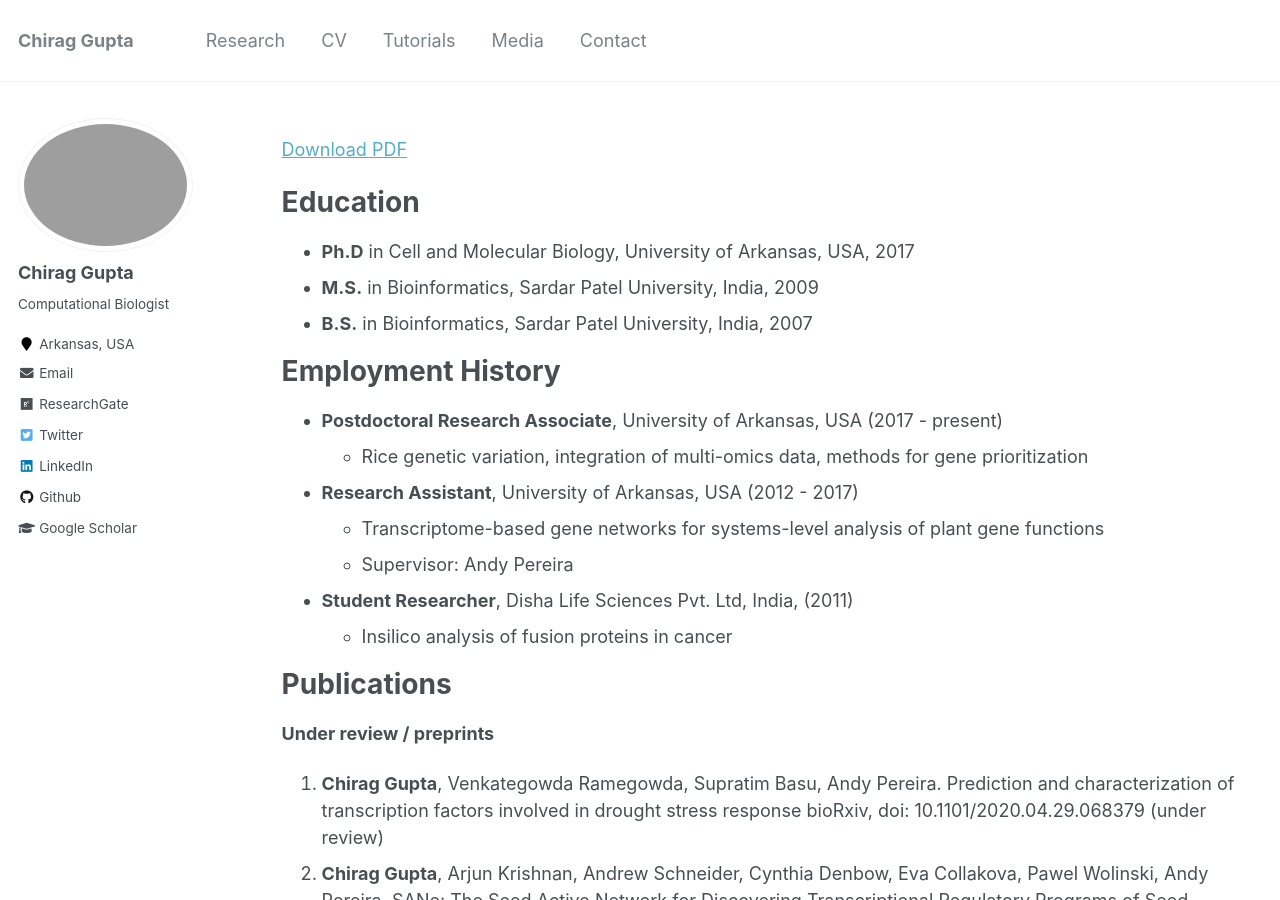
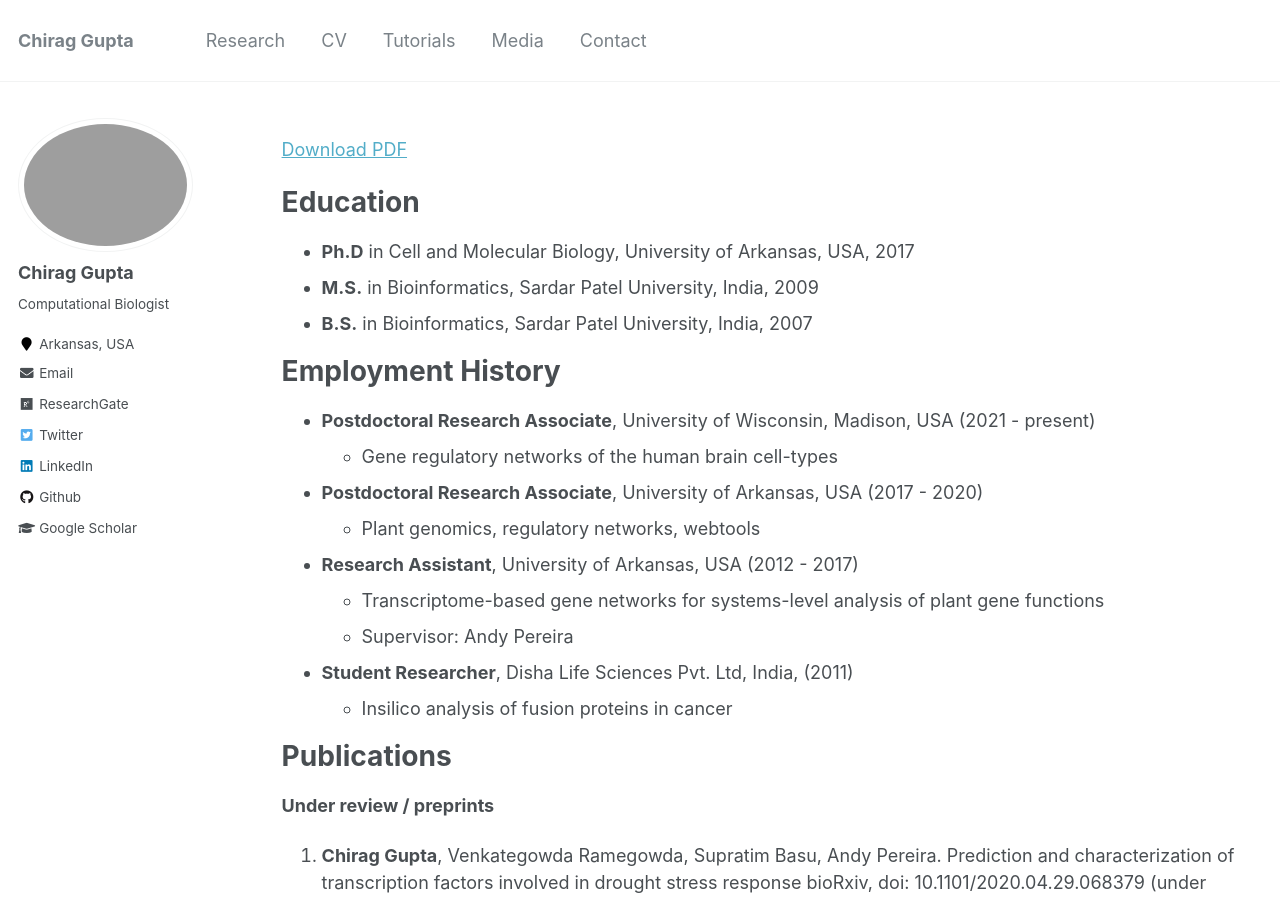
Before and after one commit to cngupta/cngupta.github.io, a Jekyll site: the page built from _pages/cv.md, in a window 1280 px wide and 900 px high. Built offline with Jekyll 4.4.1, drawn with Linux system fonts in a browser that asks for light colours.

Commit message:
Update cv.md

```diff
--- a/_pages/cv.md
+++ b/_pages/cv.md
@@ -20,8 +20,12 @@ Education
 
 Employment History
 ======
-* **Postdoctoral Research Associate**, University of Arkansas, USA (2017 - present)
-  * Rice genetic variation, integration of multi-omics data, methods for gene prioritization
+
+* **Postdoctoral Research Associate**, University of Wisconsin, Madison, USA (2021 - present)
+  * Gene regulatory networks of the human brain cell-types
+
+* **Postdoctoral Research Associate**, University of Arkansas, USA (2017 - 2020)
+  * Plant genomics, regulatory networks, webtools
 
 * **Research Assistant**, University of Arkansas, USA (2012 - 2017)
   * Transcriptome-based gene networks for systems-level analysis of plant gene functions
```
